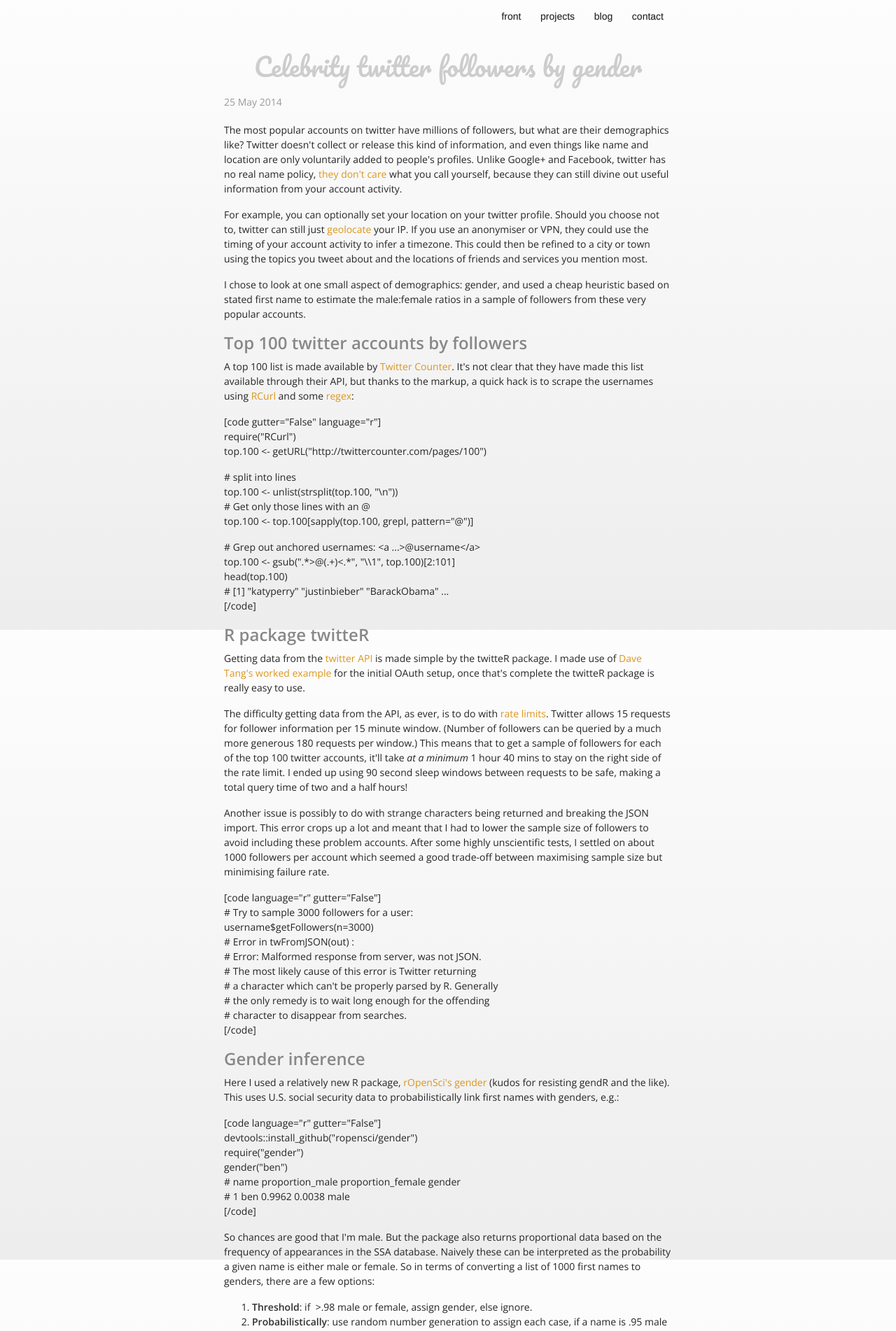
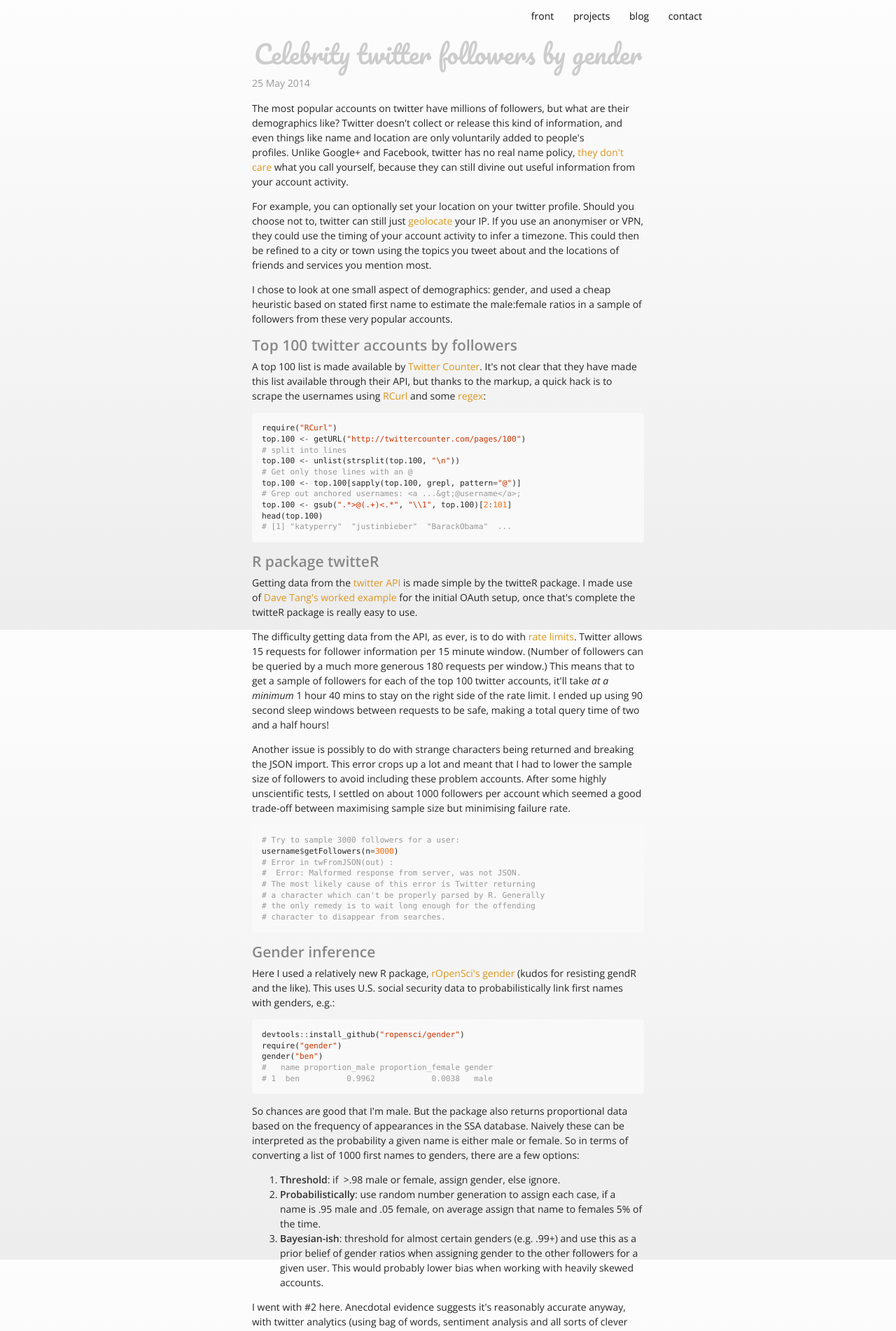
Before and after one commit to blmoore/blog, a Jekyll site: the page built from _posts/2014-05-25-celebrity-twitter-followers-by-gender.md, in a window 1280 px wide. Shown: the top 1902 px of the page at 70% size. Built offline with Jekyll 4.4.1, drawn with Linux system fonts in a browser that asks for light colours; nearby versions of some CDN libraries; Markdown is read by kramdown in place of the engine named in the settings; a script that is not in the unit is left out; comment, search, counter and statistics services are not loaded; some of the changed text lies outside the part shown.

Commit message:
update, test load times with js

````diff
--- a/_layouts/default.html
+++ b/_layouts/default.html
@@ -4,6 +4,17 @@
 {% include head.html %}
 
 <body>
+<div id="header">
+  <nav>
+    <ul>
+      <li><a href="http://blm.io">front</a></li>
+      <li><a href="http://blm.io/projects">projects</a></li>
+      <li><a href="http://benjaminlmoore.wordpress.com" target="_blank">blog</a></li>
+      <li><a href="http://blm.io/contact">contact</a></li>
+    </ul>
+  </nav>
+</div>
+
 <div class="container content">
   <!--
 
@@ -15,16 +26,6 @@
 </div>
 -->
 
-<div id="header">
-  <nav>
-    <ul>
-      <li><a href="http://blm.io">front</a></li>
-      <li><a href="http://blm.io/projects">projects</a></li>
-      <li><a href="http://benjaminlmoore.wordpress.com" target="_blank">blog</a></li>
-      <li><a href="http://blm.io/contact">contact</a></li>
-    </ul>
-  </nav>
-</div>
 
 {{ content }}
 
@@ -34,9 +35,6 @@
     <a href="https://creativecommons.org/licenses/by/4.0/"
     target="_blank">CC-BY 4.0</a> {{ site.time | date: '%Y' }}.
   -->
-  <a href="https://twitter.com/benjaminlmoore" class="twitter-follow-button"
-  data-show-count="false">Follow @benjaminlmoore</a>
-  <script>!function(d,s,id){var js,fjs=d.getElementsByTagName(s)[0],p=/^http:/.test(d.location)?'http':'https';if(!d.getElementById(id)){js=d.createElement(s);js.id=id;js.src=p+'://platform.twitter.com/widgets.js';fjs.parentNode.insertBefore(js,fjs);}}(document, 'script', 'twitter-wjs');</script>
   </p>
   </div>
   </div>
--- a/_layouts/post.html
+++ b/_layouts/post.html
@@ -4,14 +4,20 @@
 
 <div class="post">
   <h1 class="post-title">{{ page.title }}</h1>
-  <div style="min-height:2rem;">
+  <div style="min-height:2.4rem;">
   <span class="post-date">{{ page.date | date_to_string }}</span>
   <div class="addthis_sharing_toolbox"></div>
   </div>
   {{ content }}
 </div>
 
+
 <div class="related">
+  <div class="twitter">
+  <a href="https://twitter.com/benjaminlmoore" class="twitter-follow-button"
+  data-show-count="false">Follow @benjaminlmoore</a>
+  <script>!function(d,s,id){var js,fjs=d.getElementsByTagName(s)[0],p=/^http:/.test(d.location)?'http':'https';if(!d.getElementById(id)){js=d.createElement(s);js.id=id;js.src=p+'://platform.twitter.com/widgets.js';fjs.parentNode.insertBefore(js,fjs);}}(document, 'script', 'twitter-wjs');</script>
+  </div>
   <h2>Related Posts</h2>
   <ul class="related-posts">
     {% for post in site.related_posts limit:3 %}
--- a/_posts/2014-05-25-celebrity-twitter-followers-by-gender.md
+++ b/_posts/2014-05-25-celebrity-twitter-followers-by-gender.md
@@ -24,44 +24,53 @@
 ---
 <p>The most popular accounts on twitter have millions of followers, but what are their demographics like? Twitter doesn't collect or release this kind of information, and even things like name and location are only voluntarily added to people's profiles. Unlike Google+ and Facebook, twitter has no real name policy, <a href="https://gigaom.com/2011/09/16/why-twitter-doesnt-care-what-your-real-name-is/" target="_blank">they don't care</a> what you call yourself, because they can still divine out useful information from your account activity.</p>
 <p>For example, you can optionally set your location on your twitter profile. Should you choose not to, twitter can still just <a title="geolocation" href="https://en.wikipedia.org/wiki/Geolocation" target="_blank">geolocate</a> your IP. If you use an anonymiser or VPN, they could use the timing of your account activity to infer a timezone. This could then be refined to a city or town using the topics you tweet about and the locations of friends and services you mention most.</p>
+
 <p>I chose to look at one small aspect of demographics: gender, and used a cheap heuristic based on stated first name to estimate the male:female ratios in a sample of followers from these very popular accounts.</p>
+
 <h2>Top 100 twitter accounts by followers</h2>
 <p>A top 100 list is made available by <a title="Twitter Counter" href="http://twittercounter.com/pages/100" target="_blank">Twitter Counter</a>. It's not clear that they have made this list available through their API, but thanks to the markup, a quick hack is to scrape the usernames using <a title="RCurl" href="http://www.omegahat.org/RCurl/" target="_blank">RCurl</a> and some <a title="Regex" href="https://en.wikipedia.org/wiki/Regular_expression" target="_blank">regex</a>:</p>
-<p>[code gutter="False" language="r"]<br />
-require(&quot;RCurl&quot;)<br />
-top.100 &lt;- getURL(&quot;http://twittercounter.com/pages/100&quot;)</p>
-<p># split into lines<br />
-top.100 &lt;- unlist(strsplit(top.100, &quot;\n&quot;))<br />
-# Get only those lines with an @<br />
-top.100 &lt;- top.100[sapply(top.100, grepl, pattern=&quot;@&quot;)]</p>
-<p># Grep out anchored usernames: &lt;a ...&gt;@username&lt;/a&gt;<br />
-top.100 &lt;- gsub(&quot;.*&gt;@(.+)&lt;.*&quot;, &quot;\\1&quot;, top.100)[2:101]<br />
-head(top.100)<br />
-# [1] &quot;katyperry&quot;  &quot;justinbieber&quot;  &quot;BarackObama&quot;  ...<br />
-[/code]</p>
+
+
+```r
+require("RCurl")
+top.100 <- getURL("http://twittercounter.com/pages/100")
+# split into lines
+top.100 <- unlist(strsplit(top.100, "\n"))
+# Get only those lines with an @
+top.100 <- top.100[sapply(top.100, grepl, pattern="@")]
+# Grep out anchored usernames: <a ...&gt;@username</a>;
+top.100 <- gsub(".*>@(.+)<.*", "\\1", top.100)[2:101]
+head(top.100)
+# [1] "katyperry"  "justinbieber"  "BarackObama"  ...
+```
+
 <h2>R package twitteR</h2>
 <p>Getting data from the <a title="twitter API" href="https://dev.twitter.com/" target="_blank">twitter API</a> is made simple by the twitteR package. I made use of <a title="twitteR" href="http://davetang.org/muse/2013/04/06/using-the-r_twitter-package/" target="_blank">Dave Tang's worked example</a> for the initial OAuth setup, once that's complete the twitteR package is really easy to use.</p>
 <p>The difficulty getting data from the API, as ever, is to do with <a title="rate limits" href="https://dev.twitter.com/docs/rate-limiting/1.1" target="_blank">rate limits</a>. Twitter allows 15 requests for follower information per 15 minute window. (Number of followers can be queried by a much more generous 180 requests per window.) This means that to get a sample of followers for each of the top 100 twitter accounts, it'll take <em>at a minimum</em> 1 hour 40 mins to stay on the right side of the rate limit. I ended up using 90 second sleep windows between requests to be safe, making a total query time of two and a half hours!</p>
 <p>Another issue is possibly to do with strange characters being returned and breaking the JSON import. This error crops up a lot and meant that I had to lower the sample size of followers to avoid including these problem accounts. After some highly unscientific tests, I settled on about 1000 followers per account which seemed a good trade-off between maximising sample size but minimising failure rate.</p>
-<p>[code language="r" gutter="False"]<br />
-# Try to sample 3000 followers for a user:<br />
-username$getFollowers(n=3000)<br />
-# Error in twFromJSON(out) :<br />
-#  Error: Malformed response from server, was not JSON.<br />
-# The most likely cause of this error is Twitter returning<br />
-# a character which can't be properly parsed by R. Generally<br />
-# the only remedy is to wait long enough for the offending<br />
-# character to disappear from searches.<br />
-[/code]</p>
+
+```r
+# Try to sample 3000 followers for a user:
+username$getFollowers(n=3000)
+# Error in twFromJSON(out) :
+#  Error: Malformed response from server, was not JSON.
+# The most likely cause of this error is Twitter returning
+# a character which can't be properly parsed by R. Generally
+# the only remedy is to wait long enough for the offending
+# character to disappear from searches.
+```
+
 <h2>Gender inference</h2>
 <p>Here I used a relatively new R package, <a title="gender package" href="https://github.com/ropensci/gender" target="_blank">rOpenSci's gender</a> (kudos for resisting gendR and the like). This uses U.S. social security data to probabilistically link first names with genders, e.g.:</p>
-<p>[code language="r" gutter="False"]<br />
-devtools::install_github(&quot;ropensci/gender&quot;)<br />
-require(&quot;gender&quot;)<br />
-gender(&quot;ben&quot;)<br />
-#   name proportion_male proportion_female gender<br />
-# 1  ben          0.9962            0.0038   male<br />
-[/code]</p>
+
+```r
+devtools::install_github("ropensci/gender")
+require("gender")
+gender("ben")
+#   name proportion_male proportion_female gender
+# 1  ben          0.9962            0.0038   male
+```
+
 <p>So chances are good that I'm male. But the package also returns proportional data based on the frequency of appearances in the SSA database. Naively these can be interpreted as the probability a given name is either male or female. So in terms of converting a list of 1000 first names to genders, there are a few options:</p>
 <ol>
 <li><strong>Threshold</strong>: if  &gt;.98 male or female, assign gender, else ignore.</li>
@@ -69,8 +78,10 @@
 <li><strong>Bayesian-ish</strong>: threshold for almost certain genders (e.g. .99+) and use this as a prior belief of gender ratios when assigning gender to the other followers for a given user. This would probably lower bias when working with heavily skewed accounts.</li>
 </ol>
 <p>I went with #2 here. Anecdotal evidence suggests it's reasonably accurate anyway, with twitter analytics (using bag of words, sentiment analysis and all sorts of clever tricks to unearth gender) estimating my account has 83% male followers (!), with probabilistic first name assignment estimating 79% (and that's with a smaller sample). Method #3 may correct this further but the implementation tripped me up.</p>
+
 <h2>Results</h2>
 <p><a href="http://benjaminlmoore.files.wordpress.com/2014/05/twittergenderdist.png"><img class="aligncenter size-large wp-image-721" src="img/twittergenderdist.png?w=500" alt="Celebrity twitter followers by gender" width="500" height="833" /></a></p>
+
 <p>So boys prefer football (soccer) and girls prefer One Direction, who knew? Interestingly Barack Obama appears to have a more male following (59%), as does Bill Gates with 67%.</p>
 <p>At the other end of the spectrum, below One Direction, Simon Cowell is a hit with predominantly female twitter users (70%), as is Kanye West (67%) and Khloe Kardashian (72%).</p>
 <p>Another surprise is that Justin Bieber, famed as teen girl heartthrob, actually has a more broad gender appeal with 41 / 59 male-female split.</p>
@@ -79,10 +90,11 @@
 <p>Using the fantastic <a title="rcharts" href="http://rcharts.io/" target="_blank">rCharts</a> library, I've put together some <a title="interactive charts" href="http://blm.io/twitter" target="_blank">interactive graphics</a> that let you explore the above results further. These use the <a title="NVD3" href="http://nvd3.org/" target="_blank">NVD3 graphing library</a>, as opposed to my <a href="http://rcharts.io/viewer/?6c9ed5eed37fe3c03fa5" target="_blank">previous effort</a> which used <a href="http://dimplejs.org/" target="_blank">dimple.js</a>.</p>
 <p>The first of these is ordered by number of followers, and the second by gender split. The eagle-eyed among you will see that one account from the top 100 is missing from all these charts due to the JSON error I discuss above, thankfully it's a boring one (sorry <a href="https://twitter.com/TwitPic" target="_blank">@TwitPic</a>).</p>
 <p>Where would your account be on these graphs? Somehow I end up alongside Wayne Rooney in terms of gender diversity :s</p>
+
 <h3>Caveats</h3>
 <ul>
-<li>A lot of the time genders can't be called from an account's first name. Maybe they haven't given a first name, maybe it's a business account or some pretty unicode symbols, maybe it's a spammy egg account. This means my realised sample size is &lt;&lt;1000, sometimes the majority of usernames had no gender (e.g. <a href="https://twitter.com/UberSoc" target="_blank">@UberSoc</a>, fake followers?).
-<p>[caption id="attachment_747" align="alignright" width="107"]<a href="http://benjaminlmoore.files.wordpress.com/2014/05/with_missing.png"><img class="size-thumbnail wp-image-747" src="img/with_missing.png?w=107" alt="This (big) chart includes % for those that couldn't be assigned (NA)" width="107" height="150" /></a> This (big) chart includes % for those that couldn't be assigned (NA)[/caption]</li>
+<li>A lot of the time genders can't be called from an account's first name. Maybe they haven't given a first name, maybe it's a business account or some pretty unicode symbols, maybe it's a spammy egg account. This means my realised sample size is <<1000, sometimes the majority of usernames had no gender (e.g. <a href="https://twitter.com/UberSoc" target="_blank">@UberSoc</a>, fake followers?).
+<p><a href="http://benjaminlmoore.files.wordpress.com/2014/05/with_missing.png"><img class="size-thumbnail wp-image-747" src="img/with_missing.png?w=107" alt="This (big) chart includes % for those that couldn't be assigned (NA)" width="107" height="150" /></a> This (big) chart includes % for those that couldn't be assigned (NA)</li>
 <li>The SSA data is heavily biased towards Western (esp. US) and non-English names are likely to not be assigned a gender throughout. This is a shame, if you know of a more international gender DB please let me know.</li>
 <li>I'm sampling most recent followers, so maybe accounts like Justin Bieber have a much higher female ratio in earlier followers than those which have only just hit the follow button.</li>
 <li>The sample size of 1000 followers per account is smaller than I'd like, especially for accounts with 50 million followers.</li>
--- a/public/css/poole.css
+++ b/public/css/poole.css
@@ -53,7 +53,7 @@
   line-height: 1.5;
 }
 
-@media (min-width: 38em) {
+@media (width: 38em) {
   html {
     font-size: 16px;
   }
@@ -100,8 +100,8 @@
 }
 
 h1 {
-  line-height: 2;
-  margin-bottom: .75rem;
+  line-height: 1.1;
+  margin-bottom: 1.5rem;
   font-family: 'Pacifico', Helvetica, Arial, sans-serif;
   font-size: 36px;
   color: #cdcdcd !important;
@@ -385,14 +385,14 @@
 .post-date {
   display: block;
   float: left;
-  margin-top: -.5rem;
+  margin-top: -.2rem;
   margin-bottom: 1rem;
   color: #9a9a9a;
 }
 
 /* Related posts */
 .related {
-  padding-top: 2rem;
+  padding-top: .5rem;
   padding-bottom: 2rem;
   border-top: 1px solid #eee;
 }
@@ -447,7 +447,7 @@
   background-color: #f5f5f5;
 }
 
-@media (min-width: 30em) {
+@media (width: 30em) {
   .pagination {
     margin: 3rem 0;
   }
@@ -474,12 +474,13 @@
 }
 
 div .addthis_sharing_toolbox{
-  margin-left:80%;
+  margin-top: -.5rem;
+  margin-left:75%;
 }
 
 .post-date-paginate {
   display: block;
-  margin-top: -.5rem;
+  margin-top: 0rem;
   margin-bottom: 1rem;
   color: #9a9a9a;
 }
@@ -496,8 +497,8 @@
   /*background: blue;*/
 }
 #header nav li {
-  font-family: 'OpenSansLight', "Helvetica Neue", Helvetica, Arial, sans-serif;
-  font-weight: normal;
+  font-family: 'Open Sans', "Helvetica Neue", Helvetica, Arial, sans-serif;
+  font-weight: 300;
   list-style: none;
   display: inline;
   color: #222222;
@@ -554,3 +555,10 @@
 .post a:hover{
   color: #855503;
 }
+
+.twitter {
+  float:right;
+  margin-right: auto;
+  margin-left: auto;
+  /*margin-bottom: 1rem;*/
+}
````
Also changed, not shown: _includes/head.html (+16 -0 lines), _posts/2014-04-06-author-inflation-in-academic-literature.md (+23 -18 lines), 6 other files.
